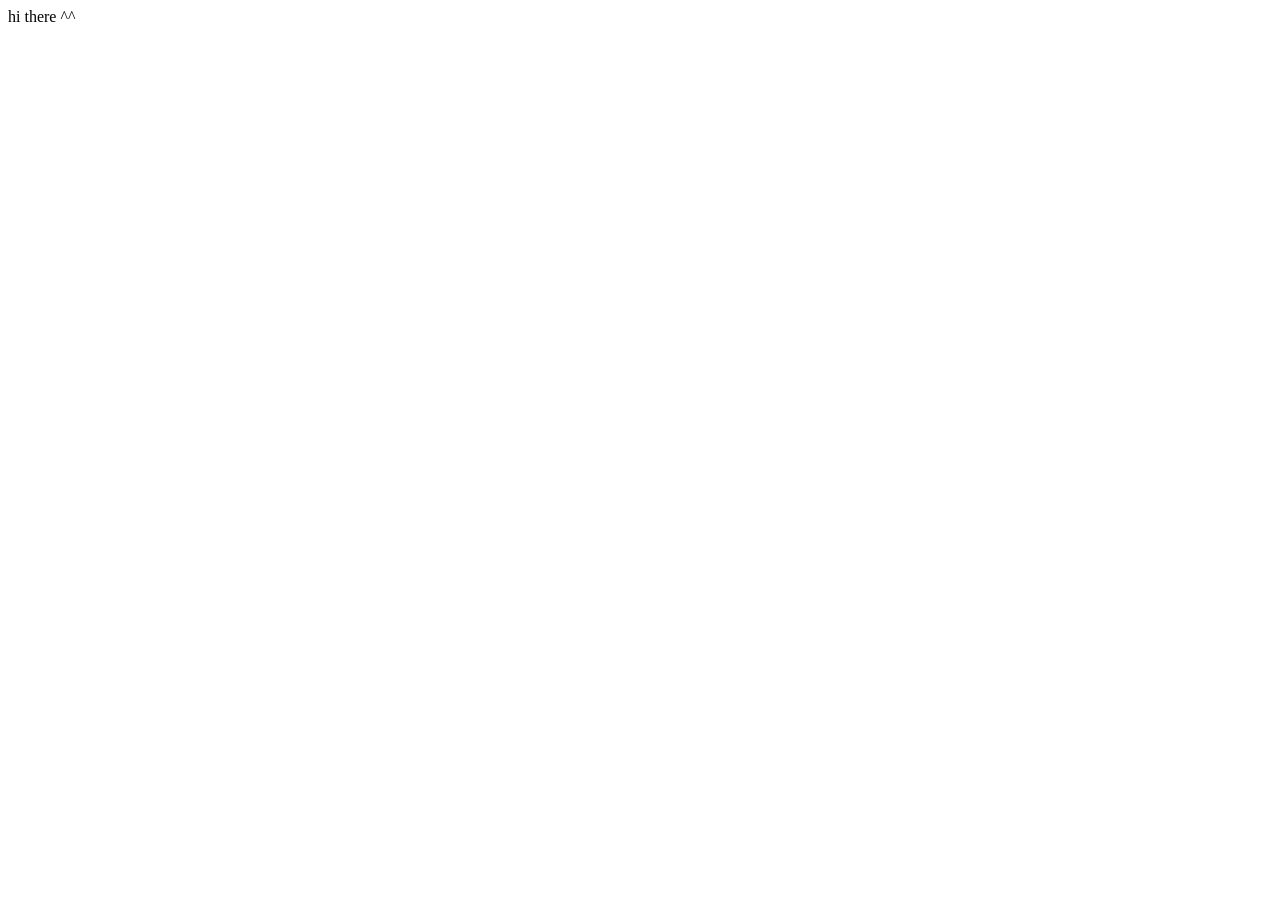
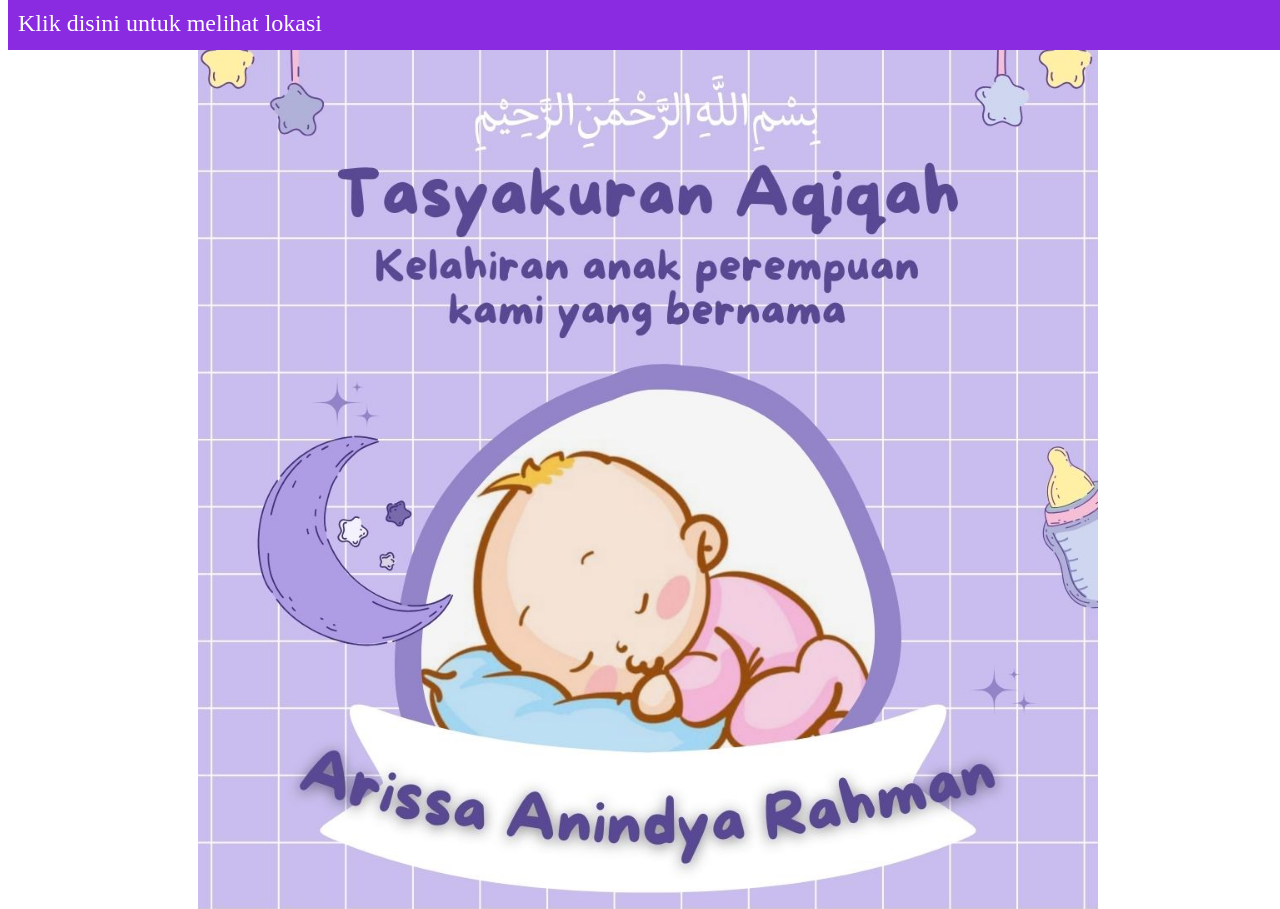
Before and after one commit to iqraaswad/iqraaswad.github.io, a plain HTML site: page index.html in a window 1280 px wide. Shown: the top 909 px of the page. Before the commit the page ends 800 px from the top, so only its background shows below. Drawn offline with Linux system fonts and the light colour scheme.

Commit message:
Add files via upload

```diff
--- a/index.html
+++ b/index.html
@@ -1 +1,44 @@
-hi there ^^
+<!DOCTYPE html>
+<html lang="en">
+<style>
+    body {
+        width: 100%;
+        background-color: white;
+    }
+
+    .center {
+        display: block;
+        margin-left: auto;
+        margin-right: auto;
+        max-width: 900px;
+        width: 100%;
+    }
+    #navbar {
+    background: blueviolet;
+    color:white;
+    font-size: x-large;
+    position: fixed;
+    top: 0px;
+    height: 30px;
+    width: 100%;
+    padding-top: 10px;
+    padding-left:10px;
+    padding-bottom: 10px;
+}
+</style>
+
+<head>
+    <meta charset="UTF-8">
+    <meta name="viewport" content="width=device-width, initial-scale=1.0">
+    <title>Document</title>
+</head>
+
+<body class="width:100%;">
+    <div>
+        <img src="undangan4.jpg" class="center" />
+    </div>
+    <div id="navbar"><a href="https://maps.app.goo.gl/yYz2szW45SJWKFnH7" style="text-decoration: none; color:white">Klik disini untuk melihat lokasi</a></div>
+    <!-- <img src = "efaa5bf4-9bfe-4f9f-baa7-4911e67e5108.svg" alt="My Happy SVG"/> -->
+</body>
+
+</html>
```
Also changed, not shown: undangan4.jpg (added).
